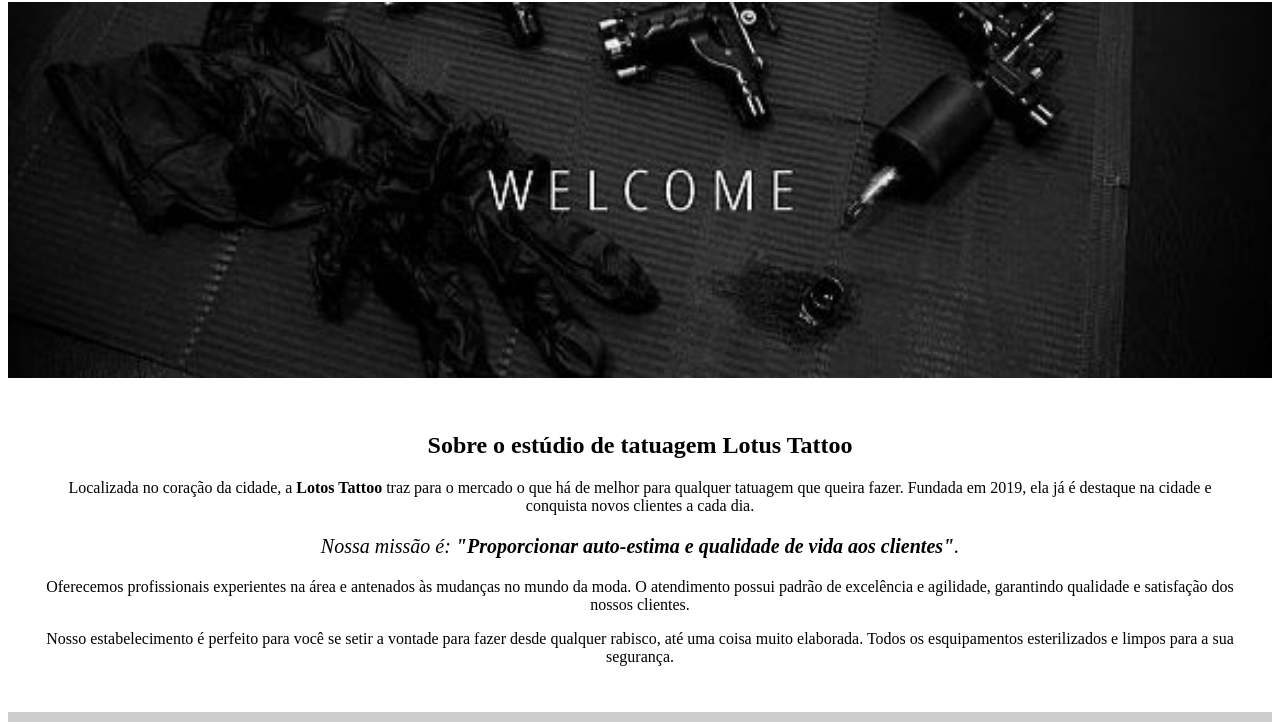
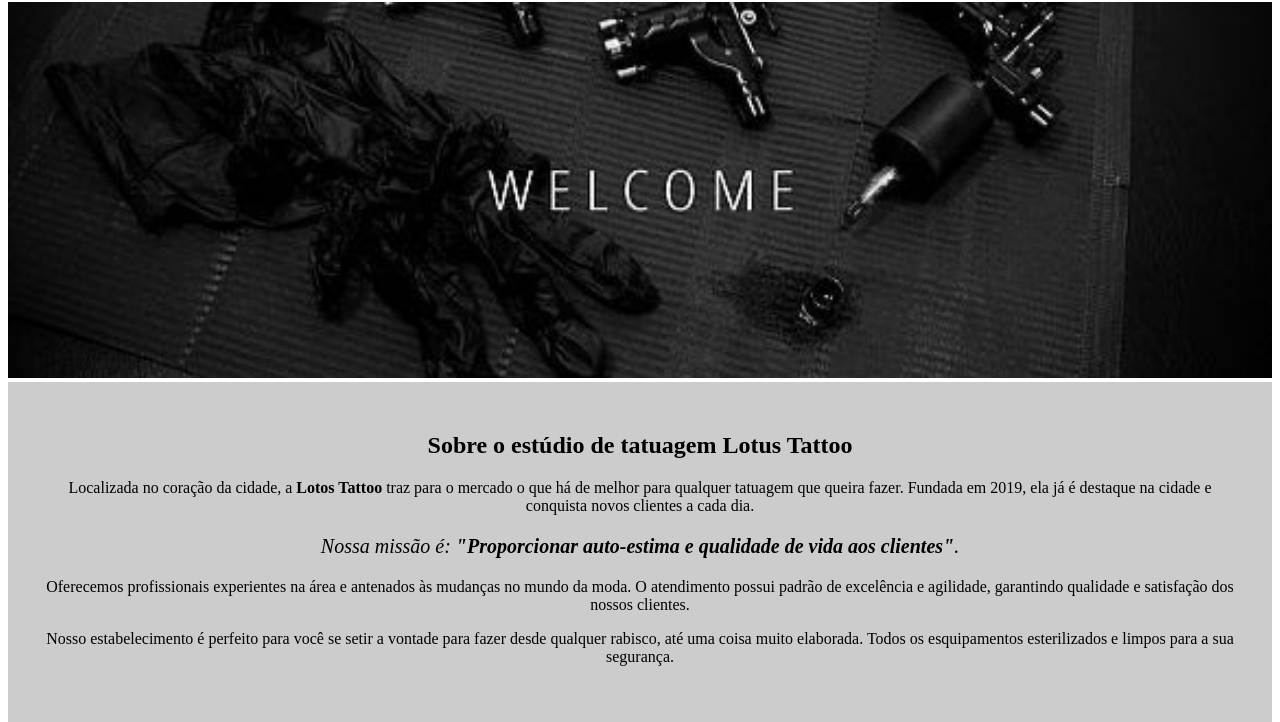
Before and after one commit to GiovannaJaleca/TURMAF, a plain HTML site: page index.html in a window 1280 px wide. Shown: the part 78-800 px from the top of the page. Drawn offline with Linux system fonts and the light colour scheme.

Commit message:
Update style.css

```diff
--- a/style.css
+++ b/style.css
@@ -7,7 +7,7 @@ body{
 }
 
 .principal {
-    background: #black;
+    background: #CCCCCC;
     padding: 30px;
 }
 
```
